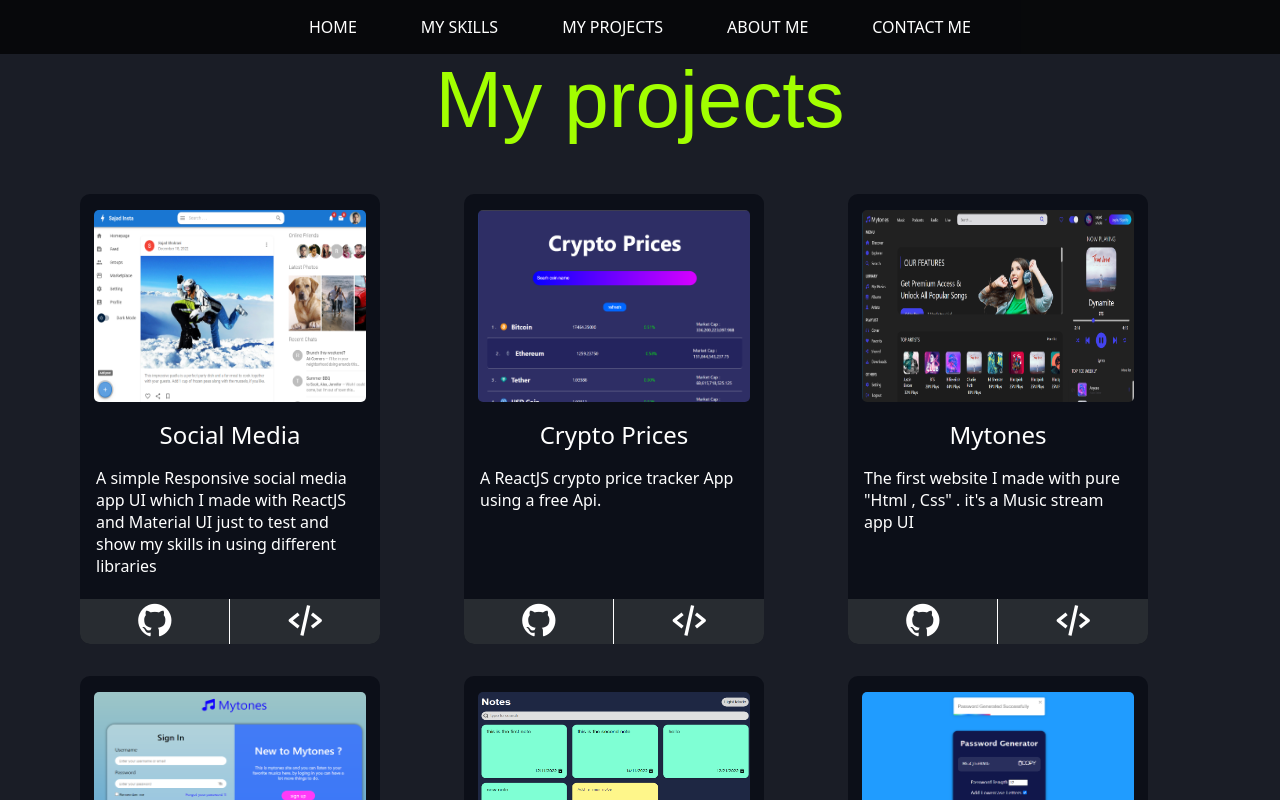
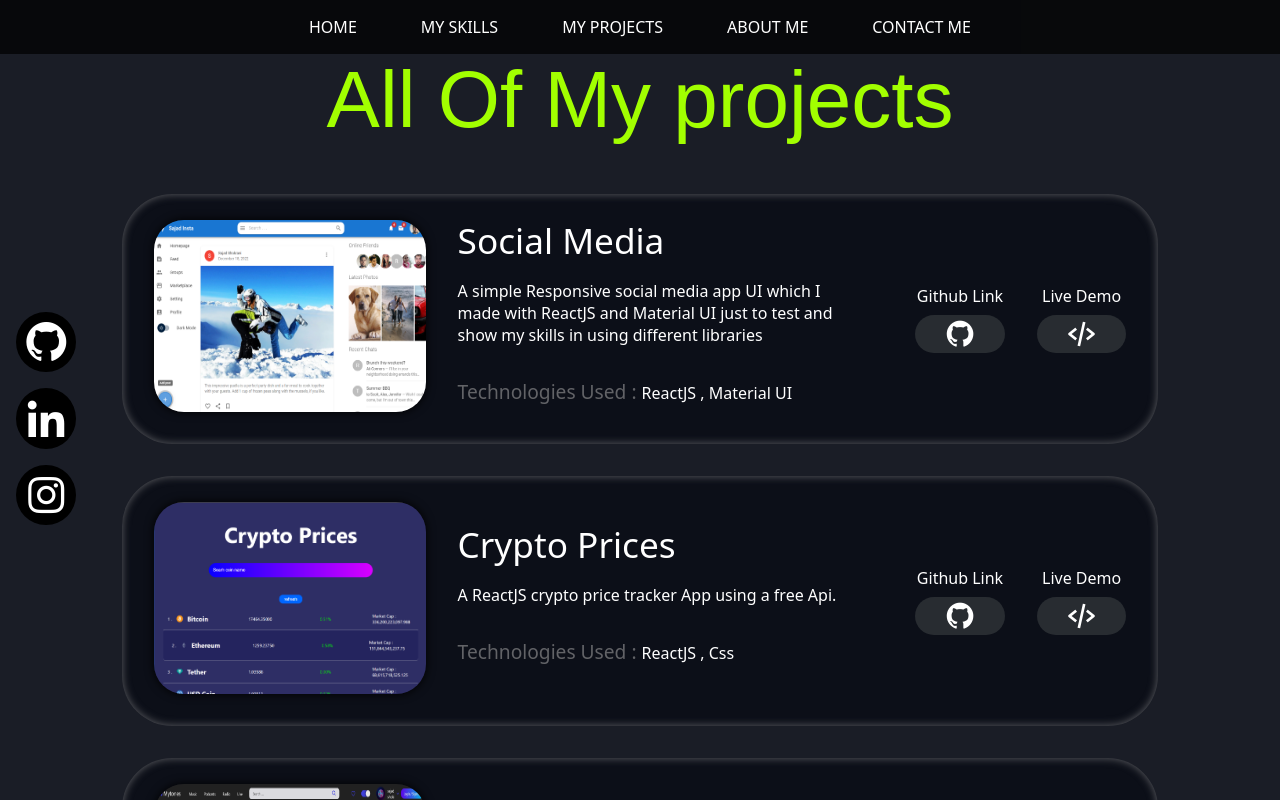
Before and after one commit to sajadzshoki/Sajad-portfolio, a React (Create React App) app: page /all_projects in a window 1280 px wide. Shown: the top 800 px of the page. Built offline with nearby package versions, Linux system fonts and the light colour scheme; a web font is replaced by a local one.

Commit message:
update 6 (second page)

```diff
--- a/src/App.js
+++ b/src/App.js
@@ -1,15 +1,18 @@
 import React from "react";
 import "./styles/App.css";
 import "./styles/media-query.css";
+import "./styles/AllProjects.css";
 import { BrowserRouter as Router, Route, Routes } from "react-router-dom";
 import AllProjects from "./pages/AllProjects";
 import HomePage from "./pages/HomePage";
 import Navbar from "./components/Navbar";
+import SocialMedia from "./components/SocialMedia";
 import Footer from "./components/Footer";
 function App() {
   return (
     <Router>
       <Navbar />
+      <SocialMedia />
       <Routes>
         <Route path="/" element={<HomePage />}/>
         <Route path="/all_projects" element={<AllProjects />}/>
--- a/src/components/ProjectCard.jsx
+++ b/src/components/ProjectCard.jsx
@@ -1,9 +1,11 @@
-import React from 'react'
+import React from "react";
 
 const ProjectCard = (props) => {
   return (
     <div className="project-card">
+      <a href={props.projectDemo} title="Live Demo">
         <img src={props.image} alt={props.title} className="project-image" />
+      </a>
       <h1 className="project-title">{props.title}</h1>
       <p>{props.description}</p>
 
@@ -15,13 +17,12 @@ const ProjectCard = (props) => {
         >
           <i class="bx bxl-github"></i>
         </a>
-      <a href={props.projectDemo} title="Source Code">
+        <a href={props.projectDemo} title="Live Demo">
           <i class="bx bx-code-alt"></i>
         </a>
-
       </div>
     </div>
-  )
-}
+  );
+};
 
-export default ProjectCard
+export default ProjectCard;
--- /dev/null
+++ b/src/components/ProjectGallery.jsx
@@ -0,0 +1,39 @@
+import React from "react";
+
+const ProjectGallery = (props) => {
+  return (
+    <div className="all-project-card">
+      <a href={props.projectDemo} title="Live Demo">
+        <img
+          src={props.image}
+          alt={props.title}
+          className="all-project-image"
+        />
+      </a>
+      <div className="all-projects-info">
+        <h1 className="all-project-title">{props.title}</h1>
+        <p>{props.description}</p>
+        <p className="techs-used">
+          <span>Technologies Used : </span> {props.techs}
+        </p>
+      </div>
+      <div className="all-project-links">
+        <a
+          href={props.githubLink}
+          title="Github"
+          className="all-project-btn"
+        >
+            Github Link
+          <i class="bx bxl-github"></i>
+        </a>
+        <a href={props.projectDemo} title="Live Demo"
+        className="all-project-btn">
+            Live Demo <br/>
+          <i class="bx bx-code-alt"></i>
+        </a>
+      </div>
+    </div>
+  );
+};
+
+export default ProjectGallery;
--- a/src/pages/AllProjects.jsx
+++ b/src/pages/AllProjects.jsx
@@ -1,10 +1,11 @@
 import React from "react";
-import ProjectCard from "../components/ProjectCard";
+
 import projectsData from '../projectsData';
+import ProjectGallery from "../components/ProjectGallery";
 const AllProjects = () => {
   const projects = projectsData.map(item=>{
     return(
-      <ProjectCard
+      <ProjectGallery
       key={item.id}
       image={item.image}
       title={item.title}
@@ -17,7 +18,7 @@ const AllProjects = () => {
   })
   return (
     <div >
-      <h1 className="all-projects-header header">My projects</h1>
+      <h1 className="all-projects-header header">All Of My projects</h1>
       <section className="all-projects">{projects}</section>
     </div>
   );
--- a/src/pages/HomePage.jsx
+++ b/src/pages/HomePage.jsx
@@ -5,7 +5,7 @@ import React from "react";
 /* ------------------------------------ Components ----------------------------------- */
 import Hero from "../components/Hero";
 
-import SocialMedia from "../components/SocialMedia";
+
 import Skills from "../components/Skills";
 import Projects from "../components/Projects";
 import AboutMe from "../components/AboutMe";
@@ -14,7 +14,7 @@ function HomePage() {
   return (
     <React.Fragment>
 
-      <SocialMedia />
+
       <Hero />
       <Skills />
       <Projects />
--- /dev/null
+++ b/src/styles/AllProjects.css
@@ -0,0 +1,88 @@
+/* :root {
+  --white: rgb(255, 255, 255);
+  --black: rgb(0, 0, 0);
+  --black-low: rgba(0, 0, 0, 0.7);
+  --gray: rgb(40, 44, 49);
+  --gray-light: #626367;
+  --gray-dark: #1a1d26;
+  --gray-darker: #0c0f18;
+  --my-green: #a2ff00;
+  --my-green-dark: #3fd300;
+} */
+
+/* ---------------------------- all projects page --------------------------- */
+.all-projects {
+  margin: 2rem auto;
+  width: 90%;
+  display: flex;
+  flex-direction: column;
+}
+
+.all-project-card {
+  width: 90%;
+  min-height: 250px;
+  border-radius: 50px;
+  background-color: var(--gray-darker);
+  display: flex;
+  flex-direction: row;
+  justify-content: flex-start;
+  align-items: center;
+  margin: 1rem auto;
+  position: relative;
+  transition: 0.5s all;
+  box-shadow: inset 0px 0px 8px var(--gray-light);
+}
+.all-projects-info {
+  display: flex;
+  flex-direction: column;
+  /* background-color: aqua; */
+  margin-right:20rem ;
+}
+.all-projects-info p{
+    margin: 1rem 0rem;
+}
+.all-project-image{
+width: 17rem;
+  height: 12rem;
+  border-radius: 30px;
+  margin: 0rem 2rem;
+  transition: 0.5s all;
+  box-shadow: 0px 0px 10px var(--black);
+}
+.all-project-image:hover {
+  transform: scale(1.3);
+
+}
+.all-project-title{
+    font-weight: 400;
+    font-size: 2.2rem;
+
+}
+.techs-used span{
+    color: var(--gray-light);
+    font-size: 1.2rem;
+}
+.all-project-links{
+    display: flex;
+    position: absolute;
+    right: 1rem;
+}
+.all-project-btn{
+    display: flex;
+    flex-direction:column;
+    margin: 1rem;
+    align-items: center;
+}
+.all-project-btn i{
+    font-size: 2rem;
+    padding: 0.2rem 1.8rem;
+    margin-top: 0.5rem;
+    border-radius: 50px;
+    background-color: var(--gray);
+    transition: 0.3s all;
+}
+.all-project-btn i:hover{
+    transform: scale(1.2);
+    background-color: var(--my-green);
+    color: var(--black);
+}
--- a/src/styles/App.css
+++ b/src/styles/App.css
@@ -236,9 +236,12 @@ p {
   margin: 1rem 1rem;
   position: relative;
   transition: 0.5s all;
+
 }
+
 .project-card:hover {
-  box-shadow: var(--gray-light) 0px 0px 20px;
+  box-shadow: inset 0px 0px 10px var(--gray-light);
+  transition: 0.5s all;
 }
 .project-image {
   width: 17rem;
@@ -405,12 +408,3 @@ p {
   text-align: center;
   /* padding: 2rem 0rem; */
 }
-
-/* ---------------------------- all projects page --------------------------- */
-.all-projects {
-  margin: 2rem auto;
-  width: 90%;
-  display: grid;
-  grid-template-columns: repeat(auto-fit, minmax(300px, 1fr));
-  /* align-items: center; */
-}
```
Lines whose indentation alone changed are shown as unchanged.
